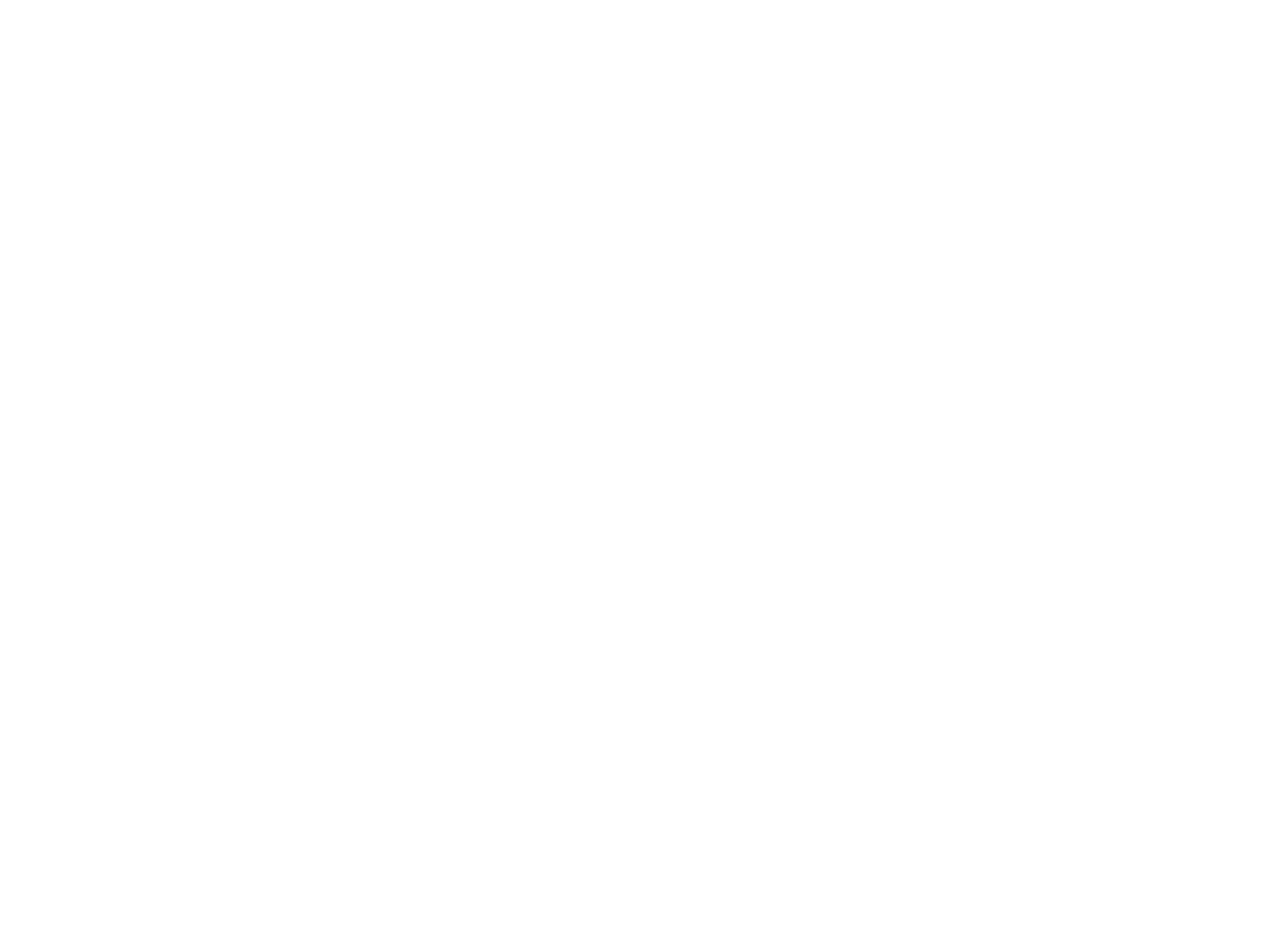
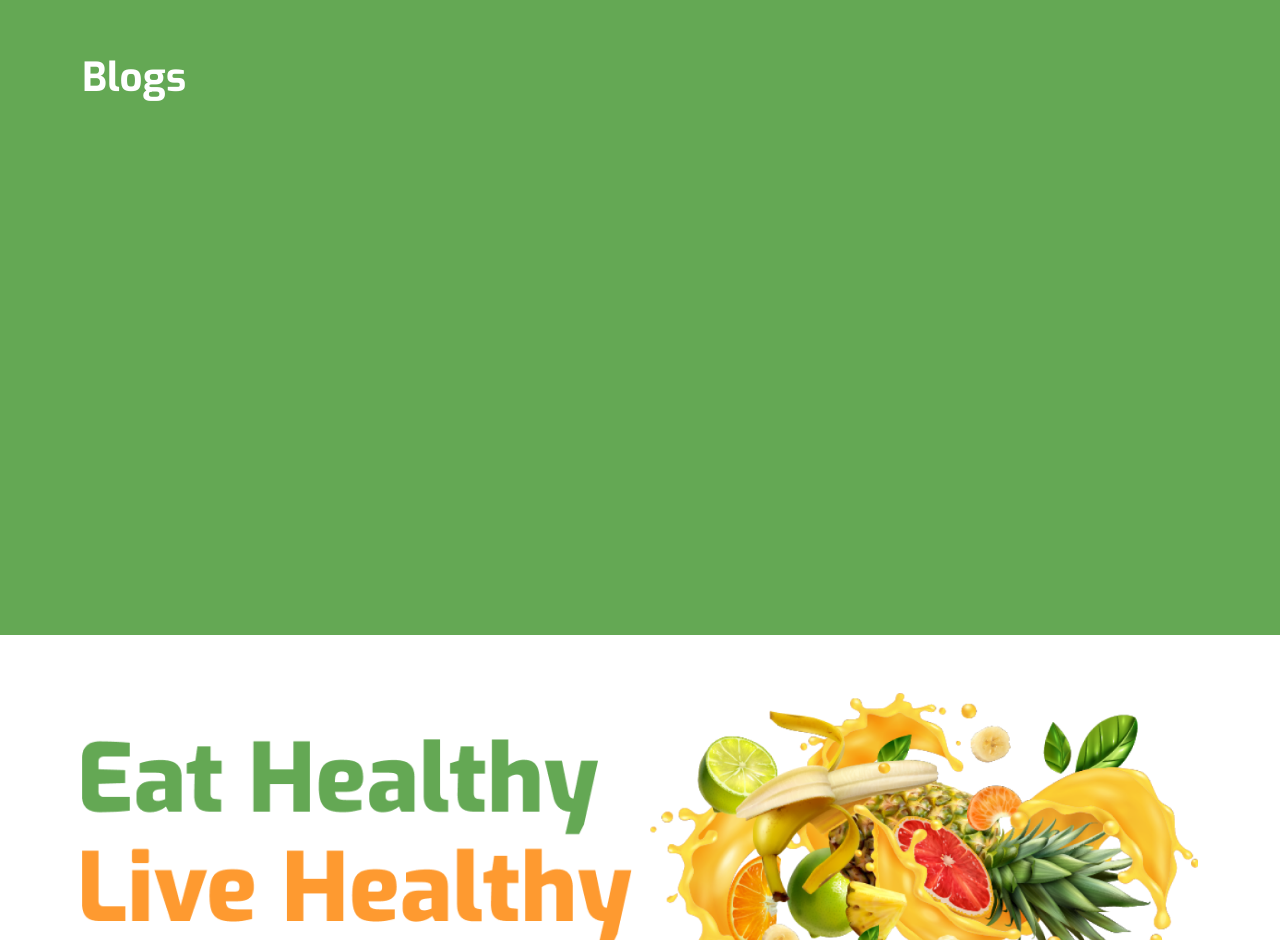
Before and after one commit to mahianmahin/foodsubway-frontend, a React (Create React App) app: page / in a window 1280 px wide. Shown: the part 1860-2800 px from the top of the page. Before the commit the page ends 1703 px from the top, so only its background shows below. Built offline with nearby package versions, Linux system fonts and the light colour scheme.

Commit message:
progress made

```diff
--- /dev/null
+++ b/src/components/Blog.js
@@ -0,0 +1,15 @@
+import image from '../assets/pro-1.png';
+import '../styles/Blog.css';
+
+export default function Blog() {
+    return (
+        <div className="blog_main d-flex flex-column">
+            <img src={image} alt="image" className='img-fluid' />
+            <div className="inner">
+                <div className="blog_name mt-2">What fruit should you eat in the breakfast and before sleep!</div>
+                <div className="description my-4">Lorem ipsum dolor sit amet, consectetur adipiscing velit, Lorem ipsum dolor, sit amet consectetur adipisicing elit. Autem, sequi.... </div>
+                <button>Read more...</button>
+            </div>
+        </div>
+    )
+}
--- a/src/pages/Home.js
+++ b/src/pages/Home.js
@@ -1,7 +1,10 @@
 import Slider from "react-slick";
 import "slick-carousel/slick/slick-theme.css";
 import "slick-carousel/slick/slick.css";
+import asset1 from '../assets/asset-1.png';
+import asset2 from '../assets/asset-2.png';
 import poster from '../assets/poster.png';
+import Blog from "../components/Blog";
 import Navbar from "../components/Navbar";
 import Product from "../components/Product";
 import '../styles/Home.css';
@@ -9,7 +12,7 @@
 export default function Home() {
     const settings = {
         dots: true,
-        infinite: false,
+        infinite: true,
         speed: 500,
         slidesToShow: 1,
         slidesToScroll: 1,
@@ -86,6 +89,24 @@
             </Slider>
         </div>
 
+        <div className="container-fluid blog">
+            <div className="section container">
+                <span className="heading">Blogs</span>
+
+                <Slider {...productSettings} className="product_section my-3 d-flex">
+                    <Blog />
+                    <Blog />
+                    <Blog />
+                    <Blog />
+                </Slider>
+            </div>
+        </div>
+
+        <div className="container image_box my-5 d-flex justify-content-between align-items-center flex-wrap">
+            <img src={asset2} alt="asset2" className="img-fluid" />
+            <img src={asset1} alt="asset1" className="img-fluid" />
+        </div>
+
         </>
     )
 }
--- /dev/null
+++ b/src/styles/Blog.css
@@ -0,0 +1,42 @@
+.blog_main {
+    width: 362px;
+    background-color: white;
+    border-radius: 10px;
+    /* margin: 0px 35px; */
+}
+
+.blog_main img {
+    width: 100%;
+    height: 204px;
+    object-fit: cover;
+    border-radius: 8px;
+}
+
+.blog_name {
+    font-size: 20px;
+    font-weight: 700;
+    /* padding: 20px; */
+    /* height: 130px; */
+}
+
+.blog_main button {
+    height: 38px;
+    width: 148px;
+    border-radius: 8px;
+    font-size: 17px;
+    font-weight: 700;
+    outline: none;
+    border: none;
+    background-color: var(--green);
+    color: white;
+}
+
+.inner {
+    padding: 20px;
+}
+
+@media (max-width: 426px) {
+    .blog_main {
+        width: 95%;
+    }
+}
--- a/src/styles/Home.css
+++ b/src/styles/Home.css
@@ -9,10 +9,21 @@
     margin-top: 100px;
 }
 
-/* .product_section {
-    overflow-x: scroll;
+.blog .heading {
+    color: white;
+}
 
-} */
+.image_box img {
+    width: 550px;
+    margin: 10px 0px;
+}
+
+.blog {
+    background-color: var(--green);
+    margin-top: 120px;
+    padding-top: 1px;
+    padding-bottom: 1px;
+}
 
 .product_section::-webkit-scrollbar {
     width: 8px;
@@ -55,4 +66,8 @@
     .section {
         margin-top: 50px;
     }
+
+    .image_box img {
+        width: 370px;
+    }
 }
```
Also changed, not shown: src/assets/asset-1.png (added), src/assets/asset-2.png (added).
